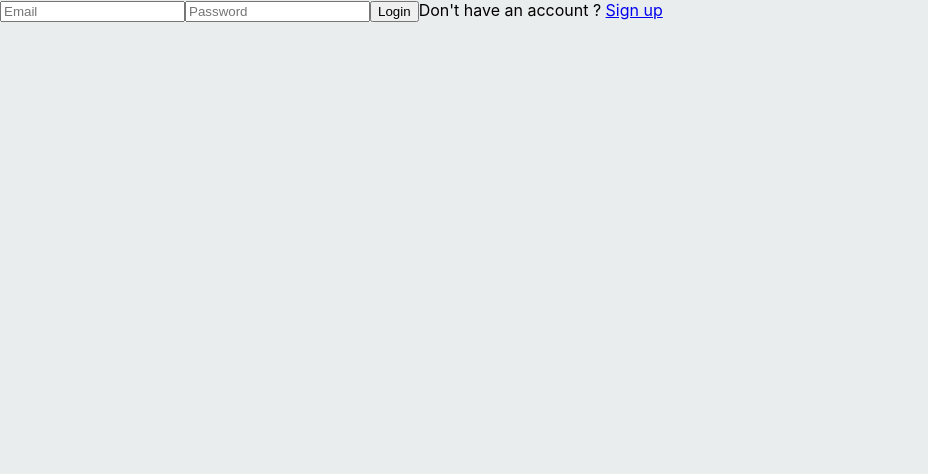
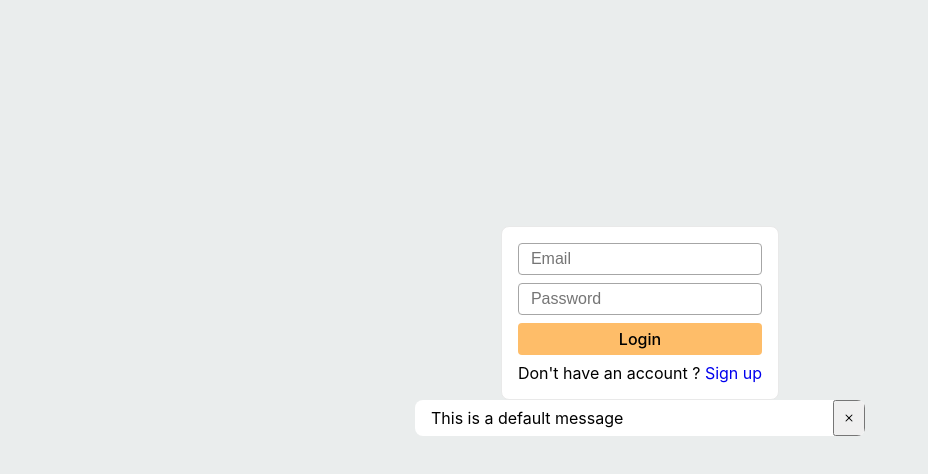
Before and after one commit to d33kshant/ecom-app, a React (Create React App) app in the folder client/: page /login in a window 1280 px wide. Shown: the top 474 px of the page, without its empty margins (0-928 px from the left). Built offline with nearby package versions, Linux system fonts and the light colour scheme.

Commit message:
Updated Login Page

```diff
--- a/client/src/pages/LoginPage.js
+++ b/client/src/pages/LoginPage.js
@@ -2,11 +2,13 @@ import { useContext, useState } from "react"
 import axios from 'axios'
 import { AuthContext } from "../contexts/AuthContext"
 import { Navigate } from "react-router-dom"
+import "../styles/LoginPage.css"
 
 const LoginPage = () => {
 
 	const [state, setState] = useState({ email: "", password: "" })
 	const { user, setUser } = useContext(AuthContext)
+	const [ message, setMessage ] = useState("This is a default message")
 
 	const onInputChange = (event) => {
 		const _state = { ...state }
@@ -34,12 +36,29 @@ const LoginPage = () => {
 	}
 
 	return (
-		<form className="login-form" onSubmit={onFormSubmit} >
-			<input type="text" placeholder="Email" name="email" value={state.email} onChange={onInputChange} />
-			<input type="password" placeholder="Password" name="password" value={state.password} onChange={onInputChange} />
-			<button type="submit">Login</button>
-			<span>Don't have an account ? <a href="/signup">Sign up</a></span>
-		</form>
+		<div className="login-page-main">
+			<div className="login-form-container">
+				<form className="login-form" onSubmit={onFormSubmit} >
+					<input className="login-input-email" type="text" placeholder="Email" name="email" value={state.email} onChange={onInputChange} />
+					<input className="login-input-password" type="password" placeholder="Password" name="password" value={state.password} onChange={onInputChange} />
+					<button className="login-button-submit" type="submit">Login</button>
+					<span className="login-form-text">Don't have an account ? <a className="login-form-signup" href="/signup">Sign up</a></span>
+				</form>
+			</div>
+			<div className="login-message-container" >
+				{
+					message &&
+					<div className="login-message-box" >
+						<p className="login-message" >{message}</p>
+						<button className="login-message-close">
+							<svg xmlns="http://www.w3.org/2000/svg" width="16" height="16" fill="currentColor" viewBox="0 0 16 16">
+								<path d="M4.646 4.646a.5.5 0 0 1 .708 0L8 7.293l2.646-2.647a.5.5 0 0 1 .708.708L8.707 8l2.647 2.646a.5.5 0 0 1-.708.708L8 8.707l-2.646 2.647a.5.5 0 0 1-.708-.708L7.293 8 4.646 5.354a.5.5 0 0 1 0-.708z"/>
+							</svg>
+						</button>
+					</div>
+				}
+			</div>
+		</div>
 	)
 }
 
```
